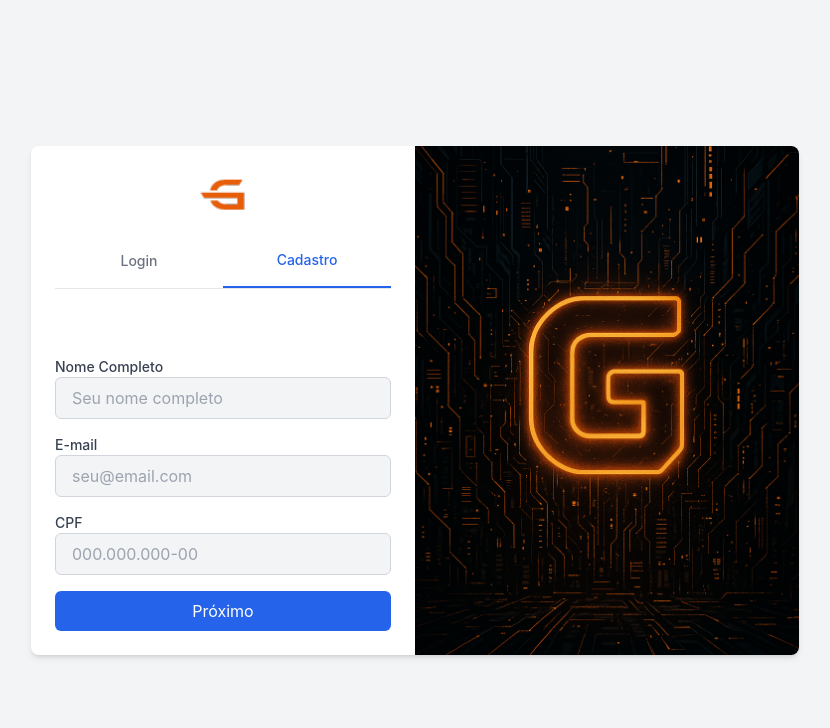
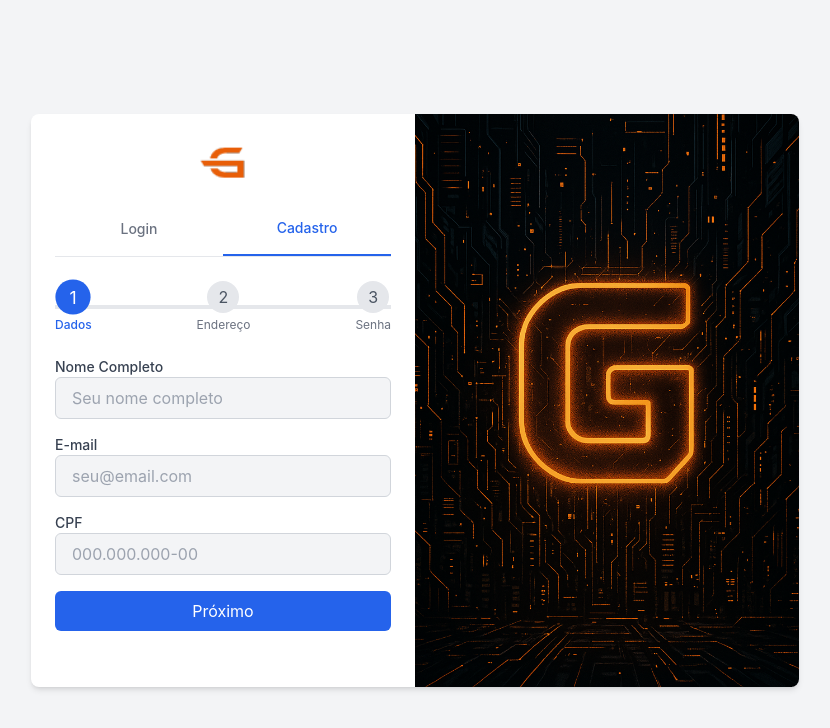
Before and after one commit to Benedito-Dev/Giga-Cell, a React (Vite) app in the folder Front-End/Giga Cell/: page /Login in a window 1280 px wide. Both pictures are taken after a click on the button "Cadastro". Shown: the top 728 px of the page, without its empty margins (225-1055 px from the left). Built offline with nearby package versions, Linux system fonts and the light colour scheme.

Commit message:
Update Login.jsx

```diff
--- a/Front-End/Giga Cell/src/views/Login.jsx
+++ b/Front-End/Giga Cell/src/views/Login.jsx
@@ -154,9 +154,28 @@ function Login() {
 
                             {/* Formulário de Cadastro com etapas */}
                             <div className="mt-6">
+                                {/* Indicador de etapas animado */}
+                                <div className="flex justify-between mb-6 relative">
+                                    {/* Linha de fundo */}
+                                    <div className="absolute top-1/2 left-0 right-0 h-1 bg-gray-200 -translate-y-1/2 z-0"></div>
+
+                                    {/* Etapas */}
+                                    {[1, 2, 3].map((stepNumber) => (
+                                        <div key={stepNumber} className="flex flex-col items-center z-10">
+                                            <div
+                                                className={`w-8 h-8 rounded-full flex items-center justify-center transition-all duration-300 ${step === stepNumber ? 'bg-blue-600 text-white scale-110' : step > stepNumber ? 'bg-green-500 text-white' : 'bg-gray-200 text-gray-600'}`}
+                                            >
+                                                {stepNumber}
+                                            </div>
+                                            <span className={`text-xs mt-1 ${step === stepNumber ? 'font-medium text-blue-600' : 'text-gray-500'}`}>
+                                                {stepNumber === 1 ? 'Dados' : stepNumber === 2 ? 'Endereço' : 'Senha'}
+                                            </span>
+                                        </div>
+                                    ))}
+                                </div>
+
                                 {step === 1 && (
                                     <div>
-                                        <h2 className="text-lg font-semibold mb-4">Dados Pessoais</h2>
                                         <div className="mb-4">
                                             <label className="block text-sm font-medium text-gray-700">Nome Completo</label>
                                             <input type="text" className="w-full px-4 py-2 border border-gray-300 bg-gray-100 rounded-md" placeholder="Seu nome completo" />
@@ -170,12 +189,12 @@ function Login() {
                                             <input type="text" className="w-full px-4 py-2 border border-gray-300 bg-gray-100 rounded-md" placeholder="000.000.000-00" />
                                         </div>
                                         <button onClick={() => setStep(2)} className="w-full bg-blue-600 text-white py-2 rounded-md">Próximo</button>
+                                        <div className="mt-8"></div>
                                     </div>
                                 )}
 
                                 {step === 2 && (
                                     <div>
-                                        <h2 className="text-lg font-semibold mb-4">Endereço</h2>
                                         <div className="mb-4">
                                             <label className="block text-sm font-medium text-gray-700">Telefone</label>
                                             <input type="text" className="w-full px-4 py-2 border border-gray-300 bg-gray-100 rounded-md" placeholder="(00) 00000-0000" />
@@ -188,24 +207,25 @@ function Login() {
                                             <button onClick={() => setStep(1)} className="bg-gray-400 text-white py-2 px-4 rounded-md">Voltar</button>
                                             <button onClick={() => setStep(3)} className="bg-blue-600 text-white py-2 px-4 rounded-md">Próximo</button>
                                         </div>
+                                        <div className="mt-8"></div>
                                     </div>
                                 )}
 
                                 {step === 3 && (
                                     <div>
-                                        <h2 className="text-lg font-semibold mb-4">Senha</h2>
                                         <div className="mb-4">
-                                            <label className="block text-sm font-medium text-gray-700">Senha</label>
+                                            <label className="block text-sm font-medium text-gray-700 rounded-md mb-4">Senha</label>
                                             <input type="password" className="w-full px-4 py-2 border border-gray-300 bg-gray-100 rounded-md" placeholder="Mínimo 6 caracteres" />
                                         </div>
                                         <div className="mb-4">
-                                            <label className="block text-sm font-medium text-gray-700">Confirmar Senha</label>
+                                            <label className="block text-sm font-medium text-gray-700 rounded-md mb-4">Confirmar Senha</label>
                                             <input type="password" className="w-full px-4 py-2 border border-gray-300 bg-gray-100 rounded-md" placeholder="Digite a senha novamente" />
                                         </div>
                                         <div className="flex justify-between">
                                             <button onClick={() => setStep(2)} className="bg-gray-400 text-white py-2 px-4 rounded-md">Voltar</button>
                                             <button className="bg-green-600 text-white py-2 px-4 rounded-md">Finalizar Cadastro</button>
                                         </div>
+                                        <div className="mt-8"></div>
                                     </div>
                                 )}
                             </div>
@@ -249,11 +269,28 @@ function Login() {
 
                             {/* Formulário de Login */}
                             <div className="mt-6">
-                                <h2 className="text-lg font-semibold mb-4">Acesse sua conta</h2>
                                 <form>
-                                    <input type="email" className="w-full px-4 py-2 border border-gray-300 bg-gray-100 rounded-md mb-4" placeholder="E-mail" />
-                                    <input type="password" className="w-full px-4 py-2 border border-gray-300 bg-gray-100 rounded-md mb-4" placeholder="Senha" />
-                                    <button className="w-full bg-blue-600 text-white py-2 rounded-md">Entrar</button>
+                                    <label className="block text-sm font-medium text-gray-700 rounded-md mb-4">E-mail</label>
+                                    <input type="email"
+                                            value={formData.loginEmail}
+                                            onChange={handleChange}
+                                            name="loginEmail"
+                                            className="w-full px-4 py-2 border border-gray-300 bg-gray-100 rounded-md mb-1 text-gray-700"
+                                            placeholder="seu@email.com"
+                                        />
+                                        {errors.loginEmail && <p className="text-red-500 text-xs mb-3">{errors.logxinEmail}</p>}
+
+                                        <label className="block text-sm font-medium text-gray-700 mb-1 mt-4">Senha</label>
+                                        <input type="password"
+                                                value={formData.loginSenha}
+                                                onChange={handleChange}
+                                                name="loginSenha"
+                                                className="w-full px-4 py-2 border border-gray-300 bg-gray-100 rounded-md mb-1 text-gray-700"
+                                                placeholder="Digite sua senha"
+                                            />
+                                            {errors.loginSenha && <p className="text-red-500 text-xs mb-3">{errors.loginSenha}</p>}
+                                        <button className="w-full bg-blue-600 text-white py-2 rounded-md mt-6 hover:bg-blue-700 transition-colors">Entrar</button>
+                                        <div className="mt-8"></div>
                                     </form>
                                 </div>
                             </div>
```
Lines whose indentation alone changed are shown as unchanged.
